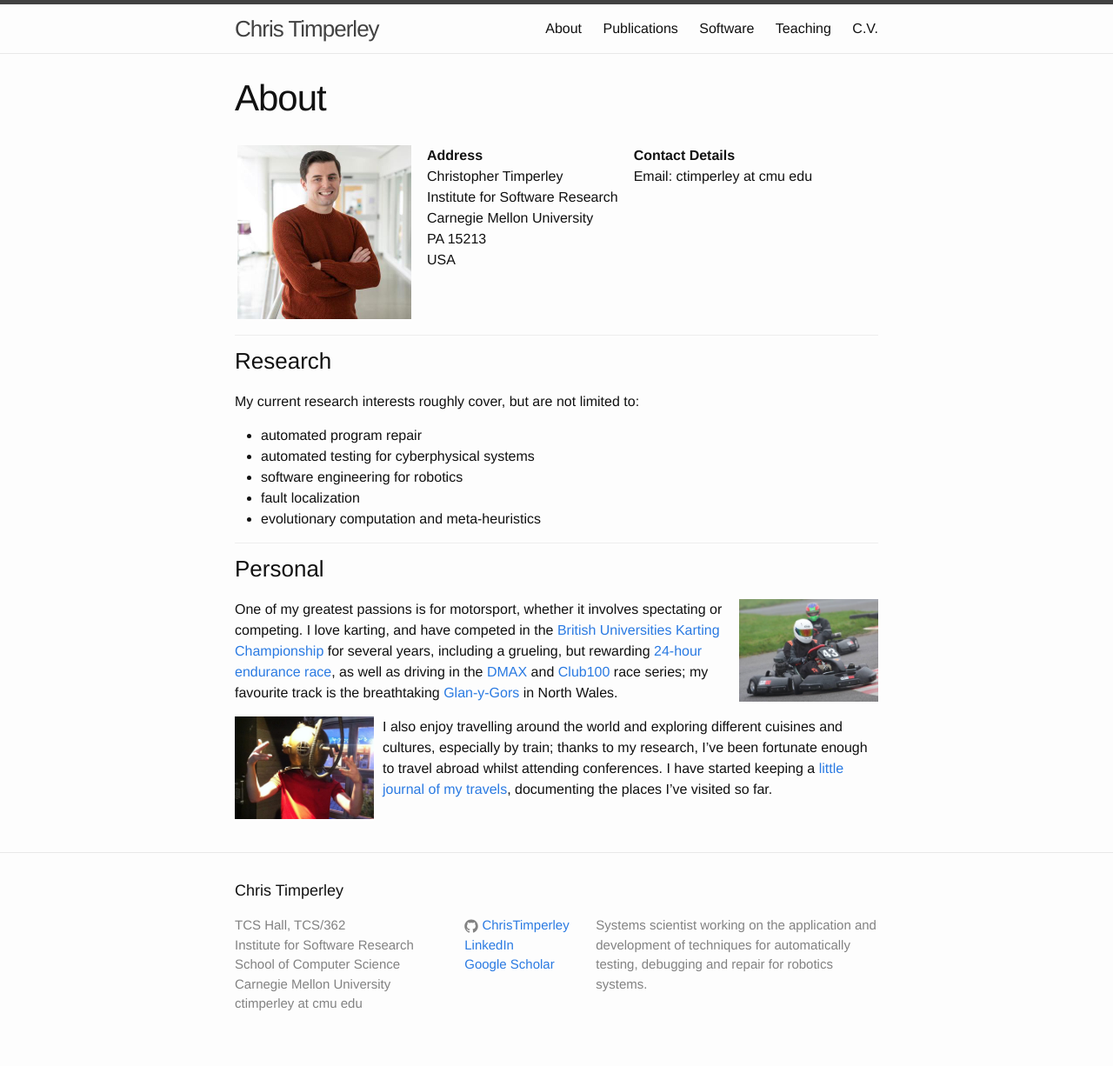
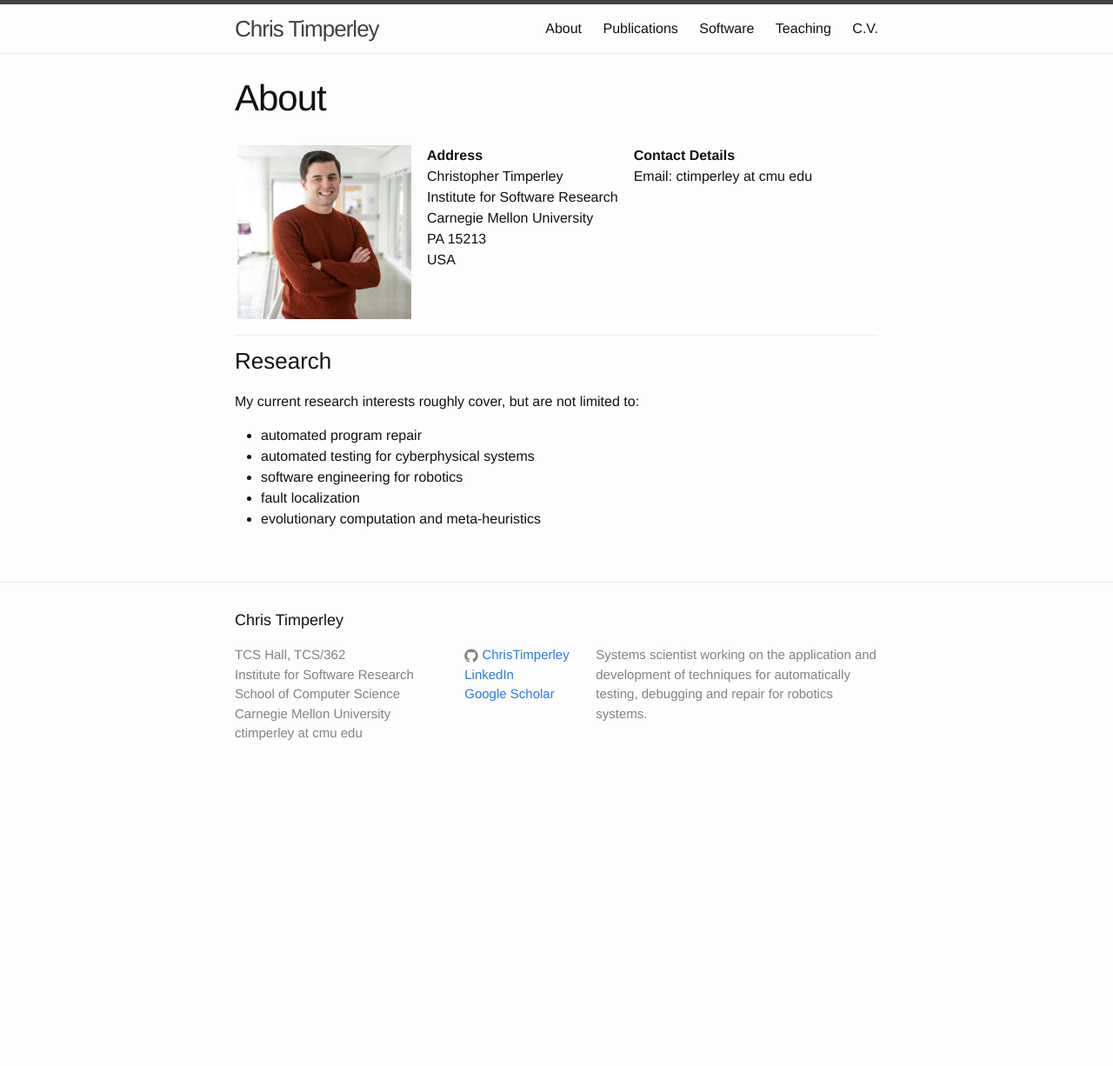
Before and after one commit to ChrisTimperley/ChrisTimperley.github.io, a Jekyll site: the page built from about.md, in a window 1280 px wide. Shown: the whole page at 87% size. Built offline with Jekyll 4.4.1, drawn with Linux system fonts in a browser that asks for light colours; nearby versions of some CDN libraries; after the commit the page ends 915 px from its top, so only the background shows below that.

Commit message:
simplified about page and dropped travel page

```diff
--- a/about.md
+++ b/about.md
@@ -35,21 +35,3 @@ My current research interests roughly cover, but are not limited to:
 * software engineering for robotics
 * fault localization
 * evolutionary computation and meta-heuristics
-
-<div class="divider"></div>
-
-### Personal
-
-<img src="/images/karting.jpg" style="width: 160px; float: right; margin-left: 10px"/>
-
-<p>One of my greatest passions is for motorsport, whether it involves spectating or competing.
-I love karting, and have competed in the <a href="http://www.bukc.co.uk">British Universities Karting Championship</a>
-for several years, including a grueling, but rewarding <a href="http://www.bukc.co.uk/news/24-bukc-edition">24-hour endurance race</a>,
-as well as driving in the <a href="http://www.daytonamax.co.uk/">DMAX</a> and <a href="http://www.club100.co.uk/">Club100</a> race series;
-my favourite track is the breathtaking <a href="http://www.gygkarting.com/">Glan-y-Gors</a> in North Wales.</p>
-
-<img src="/images/sfx.jpg" style="width: 160px; float: left; margin-right: 10px"/>
-
-I also enjoy travelling around the world and exploring different cuisines and cultures, especially by train;
-thanks to my research, I've been fortunate enough to travel
-abroad whilst attending conferences. I have started keeping a <a href="/travel/">little journal of my travels</a>, documenting the places I've visited so far.
```
Also changed, not shown: travel.md (deleted, +0 -29 lines), images/sfx.jpg (deleted).
